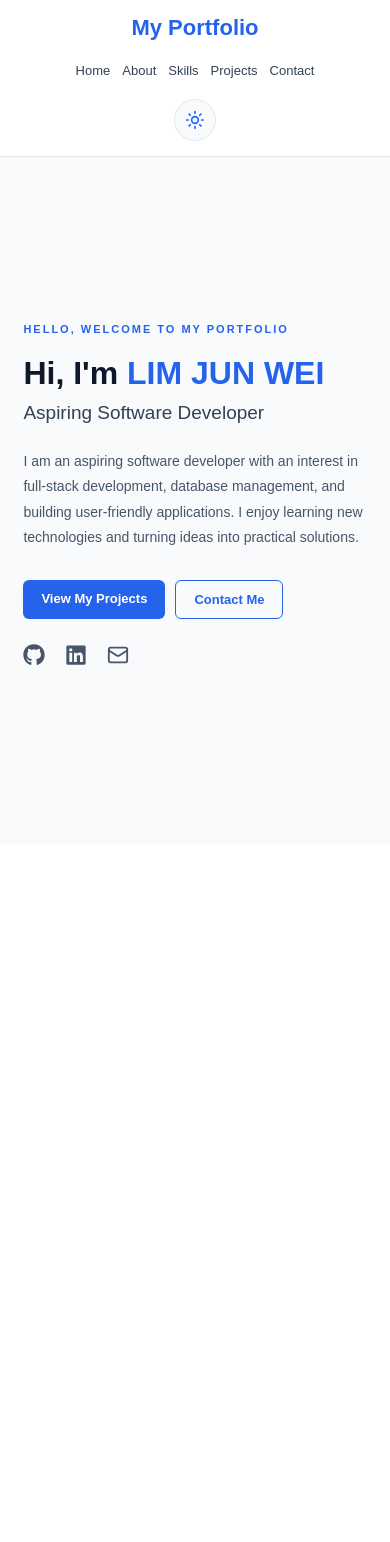
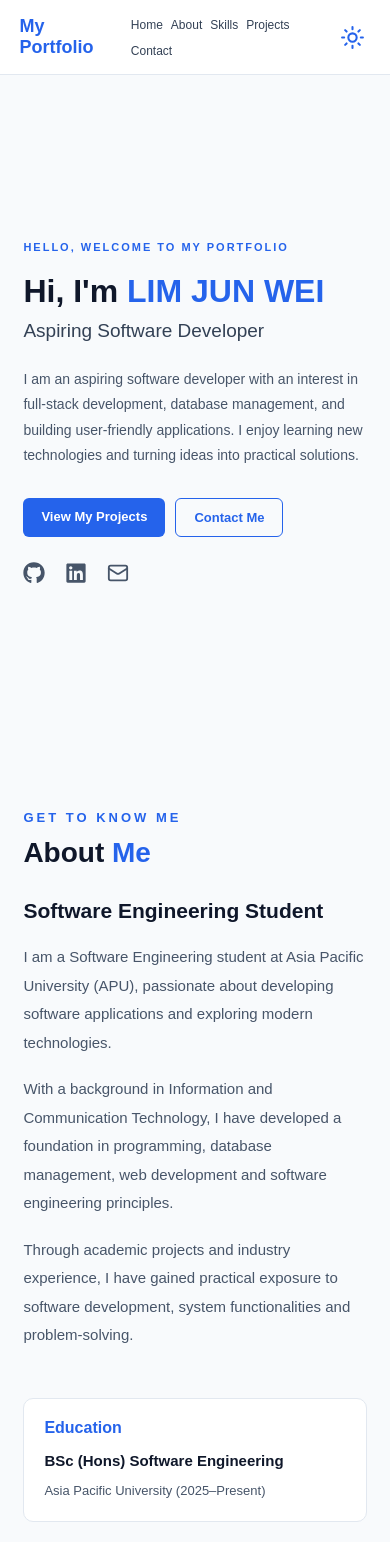
Before and after one commit to junwei0120/Personal-Portfolio, a React (Vite) app: page / in a window 390 px wide. Shown: the top 1542 px of the page. Before the commit the page ends 844 px from the top, so only its background shows below. Built offline with nearby package versions, Linux system fonts and the light colour scheme.

Commit message:
fix: add the about section and modify the sidebar become responsive

```diff
--- a/src/App.css
+++ b/src/App.css
@@ -1,6 +1,8 @@
-/* ========================================
-   1. THEME VARIABLES - DARK MODE
-======================================== */
+
+/* =========================================
+   1. THEME VARIABLES - DARK MODE (DEFAULT)
+========================================= */
+
 .portfolio {
   --bg-color: #0b1120;
   --nav-bg: #111827;
@@ -21,9 +23,9 @@
 }
 
 
-/* ========================================
+/* =========================================
    2. THEME VARIABLES - LIGHT MODE
-======================================== */
+========================================= */
 
 .portfolio.light {
   --bg-color: #f8fafc;
@@ -37,9 +39,9 @@
 }
 
 
-/* ========================================
+/* =========================================
    3. NAVIGATION BAR
-======================================== */
+========================================= */
 
 .navbar {
   display: flex;
@@ -70,8 +72,8 @@
 
 .nav-links a {
   color: var(--nav-text);
+  font-size: 15px;
   text-decoration: none;
-  font-size: 15px;
 
   transition: color 0.3s ease;
 }
@@ -81,9 +83,9 @@
 }
 
 
-/* ========================================
+/* =========================================
    4. DARK / LIGHT MODE TOGGLE
-======================================== */
+========================================= */
 
 .theme-toggle {
   display: flex;
@@ -111,9 +113,9 @@
 }
 
 
-/* ========================================
+/* =========================================
    5. HERO SECTION
-======================================== */
+========================================= */
 
 .hero {
   position: relative;
@@ -133,9 +135,9 @@
 .greeting {
   color: var(--accent-color);
 
-  letter-spacing: 3px;
   font-size: 13px;
   font-weight: bold;
+  letter-spacing: 3px;
 }
 
 .hero h1 {
@@ -162,14 +164,14 @@
 
   color: var(--secondary-text);
 
+  font-size: 16px;
   line-height: 1.8;
-  font-size: 16px;
 }
 
 
-/* ========================================
+/* =========================================
    6. HERO ACTION BUTTONS
-======================================== */
+========================================= */
 
 .hero-buttons {
   display: flex;
@@ -213,9 +215,9 @@
 }
 
 
-/* ========================================
+/* =========================================
    7. HERO SOCIAL LINKS
-======================================== */
+========================================= */
 
 .social-links {
   display: flex;
@@ -241,9 +243,9 @@
 }
 
 
-/* ========================================
+/* =========================================
    8. SCROLL INDICATOR
-======================================== */
+========================================= */
 
 .scroll-indicator {
   position: absolute;
@@ -258,8 +260,8 @@
   gap: 8px;
 
   color: var(--secondary-text);
+  font-size: 13px;
   text-decoration: none;
-  font-size: 13px;
 
   transition: color 0.3s ease;
 }
@@ -269,26 +271,142 @@
 }
 
 
-/* ========================================
-   9. RESPONSIVE DESIGN
-======================================== */
+/* =========================================
+   9. ABOUT SECTION
+========================================= */
+
+.about {
+  padding: 100px 12%;
+  background-color: var(--bg-color);
+}
+
+.about-container {
+  max-width: 1200px;
+  margin: 0 auto;
+}
+
+.section-subtitle {
+  margin-bottom: 12px;
+
+  color: var(--accent-color);
+
+  font-size: 13px;
+  font-weight: bold;
+  letter-spacing: 3px;
+}
+
+.section-title {
+  margin-bottom: 45px;
+
+  color: var(--text-color);
+  font-size: 40px;
+  font-weight: bold;
+}
+
+.section-title span {
+  color: var(--accent-color);
+}
+
+.about-content {
+  display: grid;
+  grid-template-columns: 1fr 1fr;
+  gap: 50px;
+
+  align-items: start;
+}
+
+
+/* About Introduction */
+
+.about-text h3 {
+  margin-bottom: 20px;
+
+  color: var(--text-color);
+  font-size: 24px;
+}
+
+.about-text p {
+  margin-bottom: 18px;
+
+  color: var(--secondary-text);
+
+  font-size: 15px;
+  line-height: 1.9;
+}
+
+
+/* Education and Career Cards */
+
+.about-details {
+  display: flex;
+  flex-direction: column;
+  gap: 20px;
+}
+
+.about-card {
+  padding: 25px;
+
+  background-color: var(--nav-bg);
+  border: 1px solid var(--border-color);
+  border-radius: 10px;
+
+  transition:
+    transform 0.3s ease,
+    border-color 0.3s ease;
+}
+
+.about-card:hover {
+  transform: translateY(-5px);
+  border-color: var(--accent-color);
+}
+
+.about-card h3 {
+  margin-bottom: 12px;
+
+  color: var(--accent-color);
+  font-size: 16px;
+}
+
+.about-card p {
+  margin-bottom: 8px;
+
+  color: var(--text-color);
+
+  font-size: 16px;
+  font-weight: bold;
+  line-height: 1.6;
+}
+
+.about-card span {
+  color: var(--secondary-text);
+  font-size: 13px;
+  line-height: 1.6;
+}
+
+
+/* =========================================
+   10. RESPONSIVE DESIGN - TABLETS
+========================================= */
 
 @media (max-width: 768px) {
 
   /* Navigation */
+  .logo {
+    font-size: 18px;
+  }
   .navbar {
-    flex-direction: column;
+    flex-direction: row;
     gap: 20px;
   }
 
   .nav-links {
     flex-wrap: wrap;
-    justify-content: center;
+    flex: stretch;
     gap: 15px;
     padding: 0;
   }
 
-  /* Hero Section */
+  /* Hero */
   .hero {
     min-height: 80vh;
     padding: 60px 8%;
@@ -302,45 +420,75 @@
     font-size: 21px;
   }
 
-  /* Action Buttons */
   .hero-buttons {
     flex-wrap: wrap;
   }
 
-  /* Social Links */
   .social-links {
     margin-top: 25px;
   }
 
-  /* Scroll Indicator */
   .scroll-indicator {
     display: none;
+  }
+
+
+  /* About */
+  .about {
+    padding: 75px 8%;
+  }
+
+  .section-title {
+    font-size: 32px;
+    margin-bottom: 30px;
+  }
+
+  .about-content {
+    grid-template-columns: 1fr;
+    gap: 30px;
+  }
+
+  .about-text h3 {
+    font-size: 21px;
   }
 }
 
 
-/* ========================================
-   10. SMALL MOBILE SCREENS
-======================================== */
+/* =========================================
+   11. RESPONSIVE DESIGN - MOBILE
+========================================= */
 
 @media (max-width: 480px) {
-
+  /* Navigation */
   .navbar {
     padding: 15px 5%;
+    flex-direction: row;
   }
 
   .logo {
-    font-size: 22px;
+    font-size: 18px;
   }
 
   .nav-links {
-    gap: 12px;
+    gap: 8px;
+    flex: stretch;
   }
 
   .nav-links a {
-    font-size: 13px;
+    font-size: 12px;
   }
 
+  .theme-toggle {
+    background: transparent;
+    border: none;
+
+  }
+  .theme-toggle svg{
+    width: 25px;
+    height: 25px;
+  }
+
+  /* Hero */
   .hero {
     padding: 50px 6%;
   }
@@ -370,4 +518,22 @@
     padding: 11px 18px;
     font-size: 13px;
   }
+
+
+  /* About */
+  .about {
+    padding: 60px 6%;
+  }
+
+  .section-title {
+    font-size: 28px;
+  }
+
+  .about-card {
+    padding: 20px;
+  }
+
+  .about-card p {
+    font-size: 15px;
+  }
 }
--- a/src/App.jsx
+++ b/src/App.jsx
@@ -2,6 +2,7 @@ import './App.css'
 import { useState } from 'react'
 import Navbar from './components/Navbar.jsx'
 import Hero from './components/Hero.jsx'
+import About from './components/About.jsx'
 
 function App() {
   // Store the current theme
@@ -22,6 +23,9 @@ function App() {
 
       {/* Hero Section */}
       <Hero />
+
+      {/* About Section */}
+      <About />
     </div>
   )
 }
--- /dev/null
+++ b/src/components/About.jsx
@@ -0,0 +1,69 @@
+
+function About() {
+  return (
+    <section className="about" id="about">
+      <div className="about-container">
+
+        <p className="section-subtitle">
+          GET TO KNOW ME
+        </p>
+
+        <h2 className="section-title">
+          About <span>Me</span>
+        </h2>
+
+        <div className="about-content">
+
+          <div className="about-text">
+            <h3>Software Engineering Student</h3>
+
+            <p>
+              I am a Software Engineering student at
+              Asia Pacific University (APU), passionate
+              about developing software applications
+              and exploring modern technologies.
+            </p>
+
+            <p>
+              With a background in Information and
+              Communication Technology, I have developed
+              a foundation in programming, database
+              management, web development and software
+              engineering principles.
+            </p>
+
+            <p>
+              Through academic projects and industry
+              experience, I have gained practical exposure
+              to software development, system functionalities
+              and problem-solving.
+            </p>
+          </div>
+
+          <div className="about-details">
+            <div className="about-card">
+              <h3>Education</h3>
+              <p>BSc (Hons) Software Engineering</p>
+              <span>Asia Pacific University (2025–Present)</span>
+            </div>
+
+            <div className="about-card">
+              <h3>Previous Qualification</h3>
+              <p>Diploma in Information and Communication Technology in Data Informatics</p>
+              <span>2023–2025</span>
+            </div>
+
+            <div className="about-card">
+              <h3>Career Interest</h3>
+              <p>Software Development, IT Development, etc.</p>
+              <span>Full-stack Development & Software Engineering or other related fields</span>
+            </div>
+          </div>
+
+        </div>
+      </div>
+    </section>
+  )
+}
+
+export default About
```
